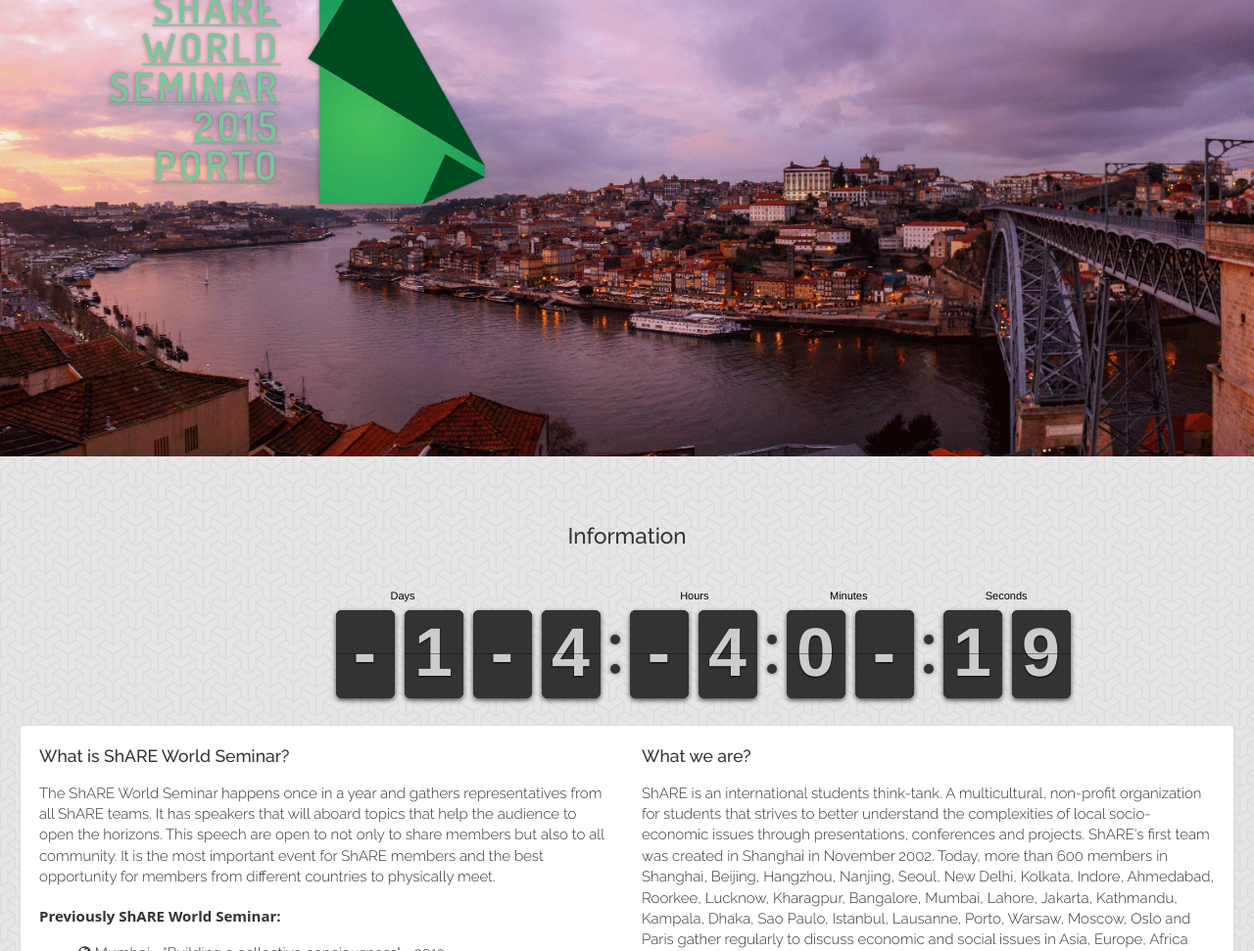
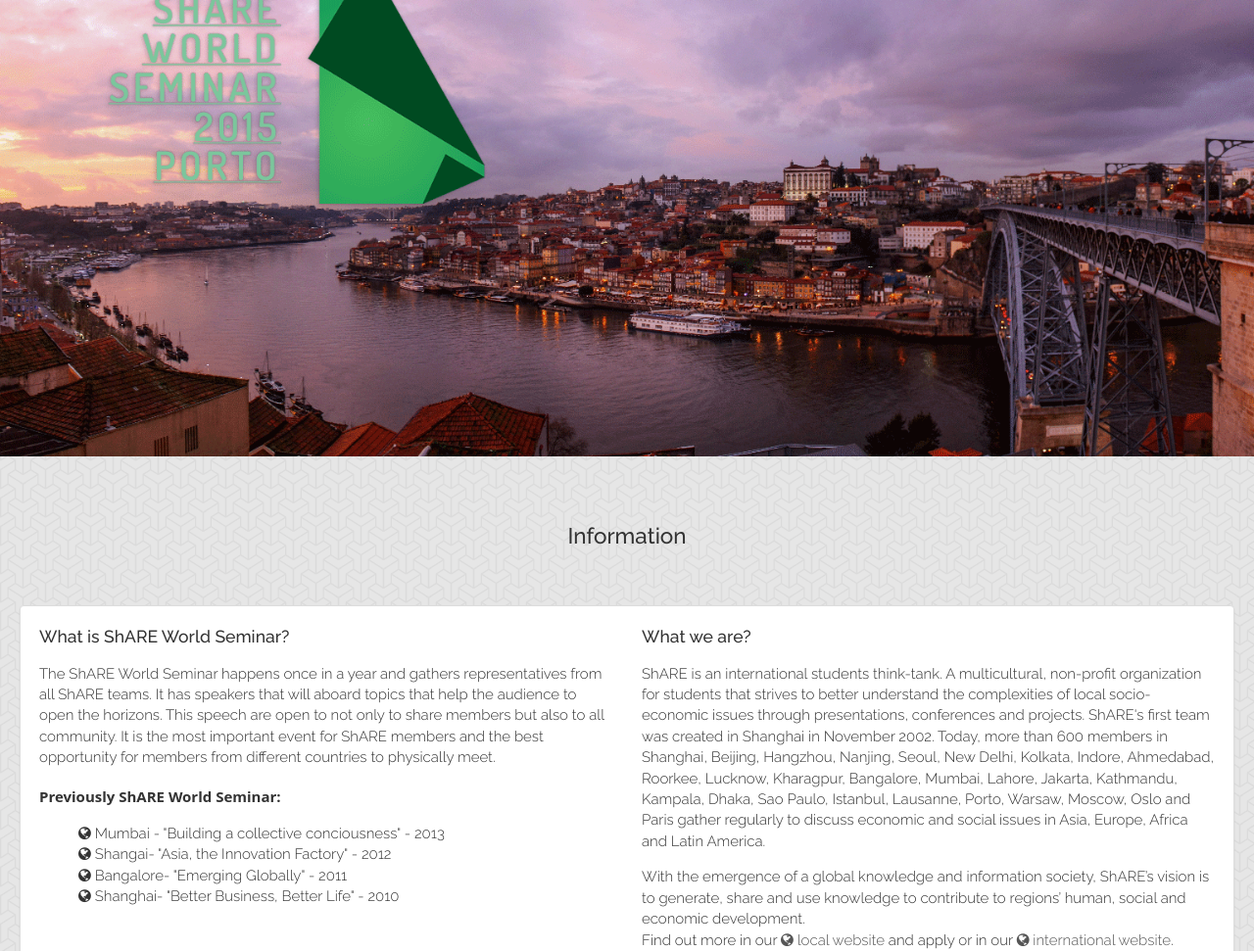
Before and after one commit to jpdias/shareup, a plain HTML site: page index.html in a window 1280 px wide. Shown: the part 129-1100 px from the top of the page at 98% size. Drawn offline with Linux system fonts and the light colour scheme; some packages are replaced by stand-ins of ours.

Commit message:
final edit

```diff
--- a/index.html
+++ b/index.html
@@ -116,10 +116,7 @@
             </div>
           </div>
         </div>
-        <div class="clock " style="margin:2em;margin-left:25%"></div>
-
         <div class="row thumbnail">
-
           <div class="col-md-6">
             <h3>What is ShARE World Seminar?</h3>
             <p>The ShARE World Seminar happens once in a year and gathers representatives from all ShARE teams. It has speakers that will aboard topics that help the audience to open the horizons. This speech are open to not only to share members but also
@@ -190,11 +187,9 @@
           </div>
         </div>
         <div class="row">
-
           <div id="mynews">
             <div class="col-sm-6 col-md-4">
               <div class="thumbnail">
-
                 <div class="caption">
                   <h3>
                     <i class="fa fa-clock-o"></i> 25/12/2014</h3>
@@ -518,8 +513,8 @@
           <h4 class="modal-title" id="myModalLabel">António Vidigal</h4>
         </div>
         <div class="modal-body">
-          <p><i class="fa fa-clock-o"></i> 4 March - </p>
-          <p><i class="fa fa-location-arrow"></i> FEUP :: Auditório B032</p>
+          <p><i class="fa fa-clock-o"></i> 4 March - 3PM</p>
+          <p><i class="fa fa-location-arrow"></i> FEUP :: Auditório Principal</p>
           <p><i class="fa fa-thumb-tack"></i> </p>
           Antonio Vidigal has professional experience on Innovation, Telecommunications, Computer Science and Power Systems. He is presently General Director at EDP Group, with responsibility over Innovation. He is also CEO of EDP Inovação and Executive Board Member
           of EDP Ventures. Both companies are deeply involved in the selection and fostering of new technologies in the Clean Tech domain, for usage within EDP. Additionally, António Vidigal has had the opportunity to have key roles in several Technology
@@ -543,7 +538,7 @@
         </div>
         <div class="modal-body">
           <p><i class="fa fa-clock-o"></i> 4 March - 2PM </p>
-          <p><i class="fa fa-location-arrow"></i> FEUP :: Auditório B032</p>
+          <p><i class="fa fa-location-arrow"></i> FEUP :: Auditório Principal</p>
           <p><i class="fa fa-thumb-tack"></i> “Energy Efficienci: an insight from China”</p>
           Eduardo de Oliveira Fernandes is a jubilated teacher from the Faculty of Engineering of Porto, who dedicated his life and work to finding innovative solutions in the fields of Energy Efficiency, Health and Environmental Concerns. Having had a diverse
           professional background, Professor Eduardo Oliveira Fernandes has been the Secretary of State for the Environment for the Portuguese Government, in charge of defining Energy Efficiency Policies for the country, President of the Portuguese Solar
@@ -657,27 +652,6 @@
   <script type="text/javascript" src="js/modernizr.custom.79639.js"></script>
 
   <script src="js/flipclock.js"></script>
-  <script type="text/javascript">
-    var clock;
-
-    $(document).ready(function() {
-
-      // Grab the current date
-      var currentDate = new Date();
-
-      // Set some date in the future. In this case, it's always Jan 1
-      var futureDate = new Date(2015, 2, 4, 9, 0, 0, 0);
-
-      // Calculate the difference in seconds between the future and current date
-      var diff = futureDate.getTime() / 1000 - currentDate.getTime() / 1000;
-
-      // Instantiate a coutdown FlipClock
-      clock = $('.clock').FlipClock(diff, {
-        clockFace: 'DailyCounter',
-        countdown: true
-      });
-    });
-  </script>
 
 </body>
 
```
